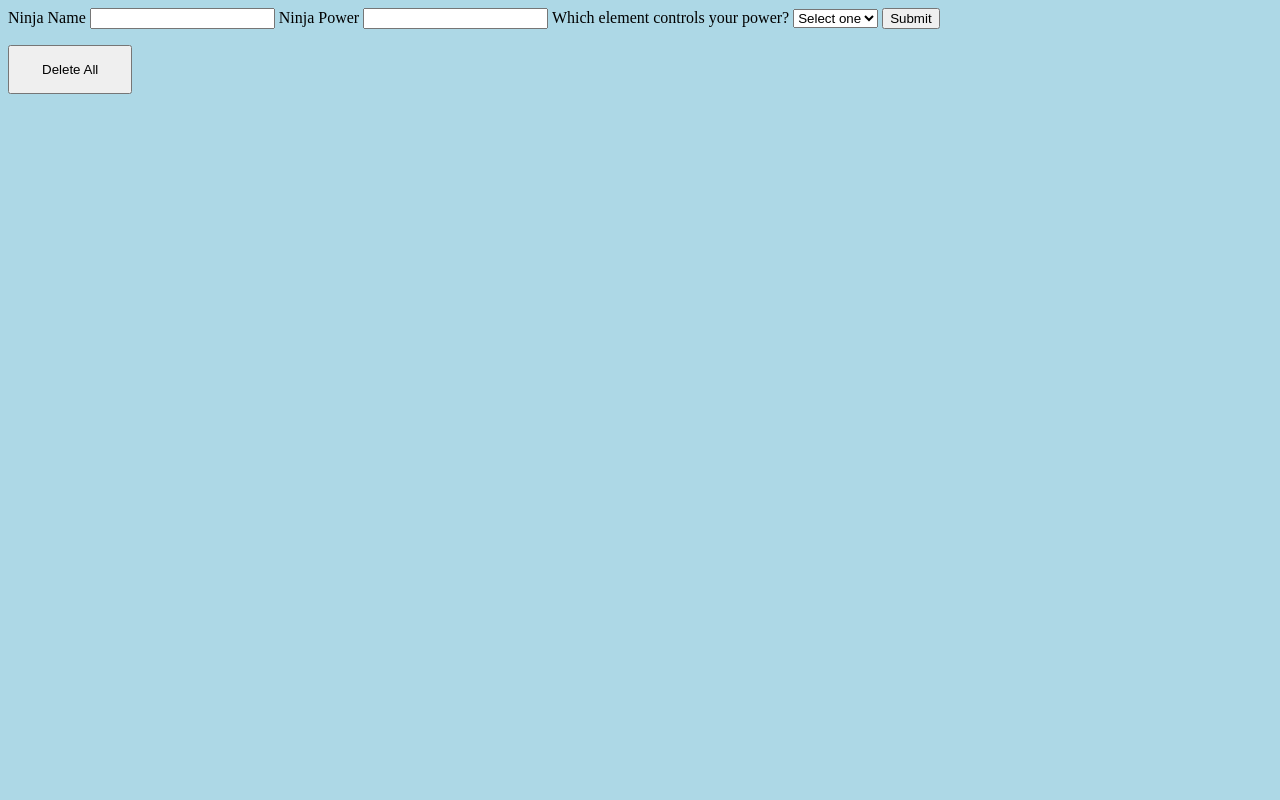
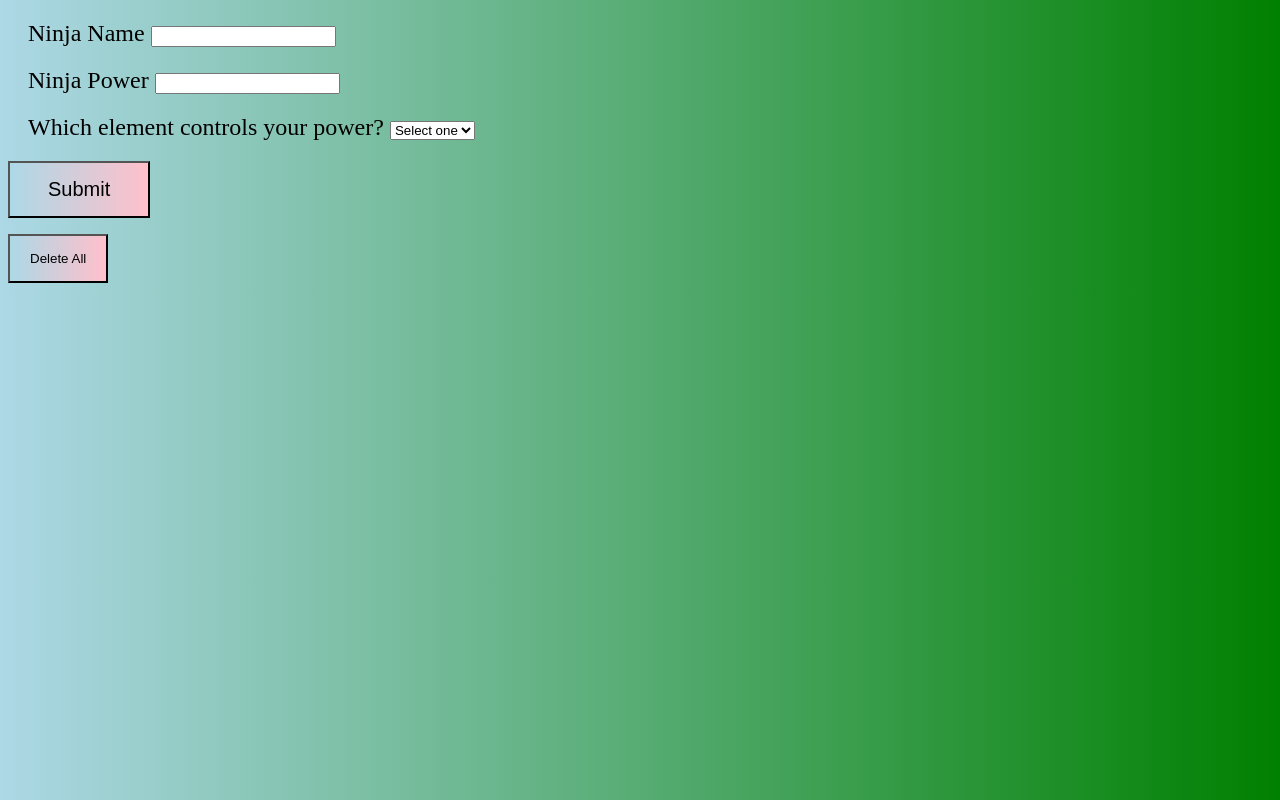
Before and after one commit to ecoBela/DOM-manip_wk6_day5_wkend_hw, a plain HTML site: page index.html in a window 1280 px wide. Drawn offline with Linux system fonts and the light colour scheme.

Commit message:
added some css

```diff
--- a/index.html
+++ b/index.html
@@ -11,12 +11,18 @@
 
   <form id="new-item-form">
 
+    <div class="input-and-labels">
         <label for="ninjaName">Ninja Name</label>
         <input type="text", id="ninjaName">
+    </div>
 
+    <div class="input-and-labels">
         <label for="ninjaPower">Ninja Power</label>
         <input type="text", id="ninjaPower">
+    </div>
 
+
+    <div class="input-and-labels">
         <label for="powerElement">Which element controls your power?</label>
         <select id="powerElement">
             <option value="SelectOne">Select one</option>
@@ -28,8 +34,9 @@
             <option value="Energy">Energy</option>
             <option value="Ice">Ice</option>
         </select>
+    </div>
 
-        <input type="submit">
+        <input type="submit" id="submitButton">
 
         <ul id='listOfNinjas'>
 
--- a/style.css
+++ b/style.css
@@ -1,8 +1,25 @@
 body{
-    background-color: lightblue;
+    background-image: repeating-linear-gradient(to right, lightblue, green);
 }
 
+/* form>label{
+    font-size: 24px;
+} */
+
+form > .input-and-labels{
+    display: block;
+    margin: 20px;
+    font-size: 24px;
+}
+
+
+#submitButton{
+    padding: 15px 38px;
+    background-image: linear-gradient(to right, lightblue, pink);
+    font-size: 20px;
+}
 button{
-    padding: 15px 32px;
+    padding: 15px 20px;
+    background-image: linear-gradient(to right, lightblue, pink);
 
 }
```
